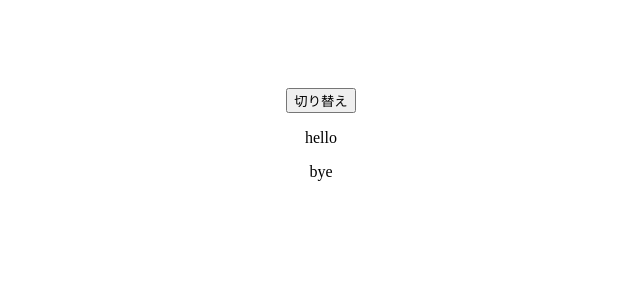
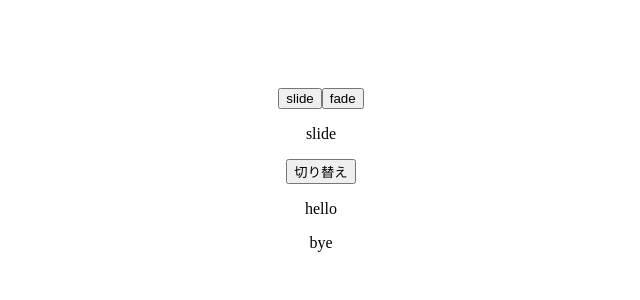
Before and after one commit to Taka2401/Vue.js, a Vue app in the folder udemy-vue.js/: page / in a window 1280 px wide. Shown: the top 300 px of the page, without its empty margins (319-959 px from the left). Built offline with nearby package versions, Linux system fonts and the light colour scheme.

Commit message:
add: 動的トランジション

```diff
--- a/udemy-vue.js/src/App.vue
+++ b/udemy-vue.js/src/App.vue
@@ -1,6 +1,9 @@
 
 <template>
   <div class="main">
+    <button @click="myAnimation = 'slide'">slide</button>
+    <button @click="myAnimation = 'fade'">fade</button>
+    <p>{{ myAnimation }}</p>
     <button @click="show = !show">切り替え</button>
     <transition
       enter-active-class="animate__animated animate__bounce"
@@ -9,8 +12,8 @@
       <p v-if="show">hello</p>
     </transition>
     <transition
-      :name="slide"
-      type="animation" appear
+      :name="myAnimation"
+      appear
       >
       <p v-if="show">bye</p>
     </transition>
@@ -21,7 +24,8 @@
 export default {
   data() {
     return {
-      show: true
+      show: true,
+      myAnimation: 'slide'
     };
   }
 };
@@ -54,12 +58,12 @@ export default {
 
 .slide-enter-active {
   animation: slide-in 0.5s;
-  transition: opacity 5s;
+  transition: opacity 0.5s;
 }
 
 .slide-leave-active {
   animation: slide-in 0.5s reverse;
-  transition: opacity 5s;
+  transition: opacity 0.5s;
 }
 
 
```
